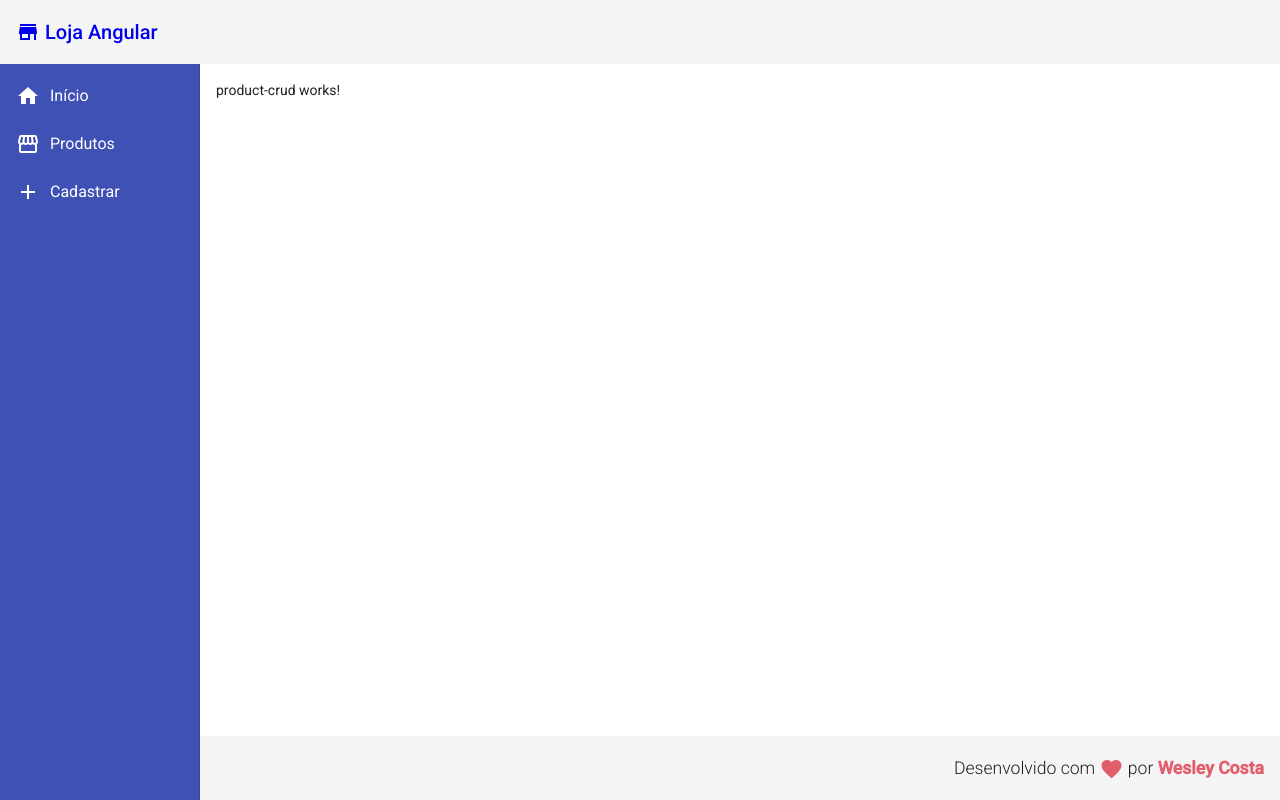
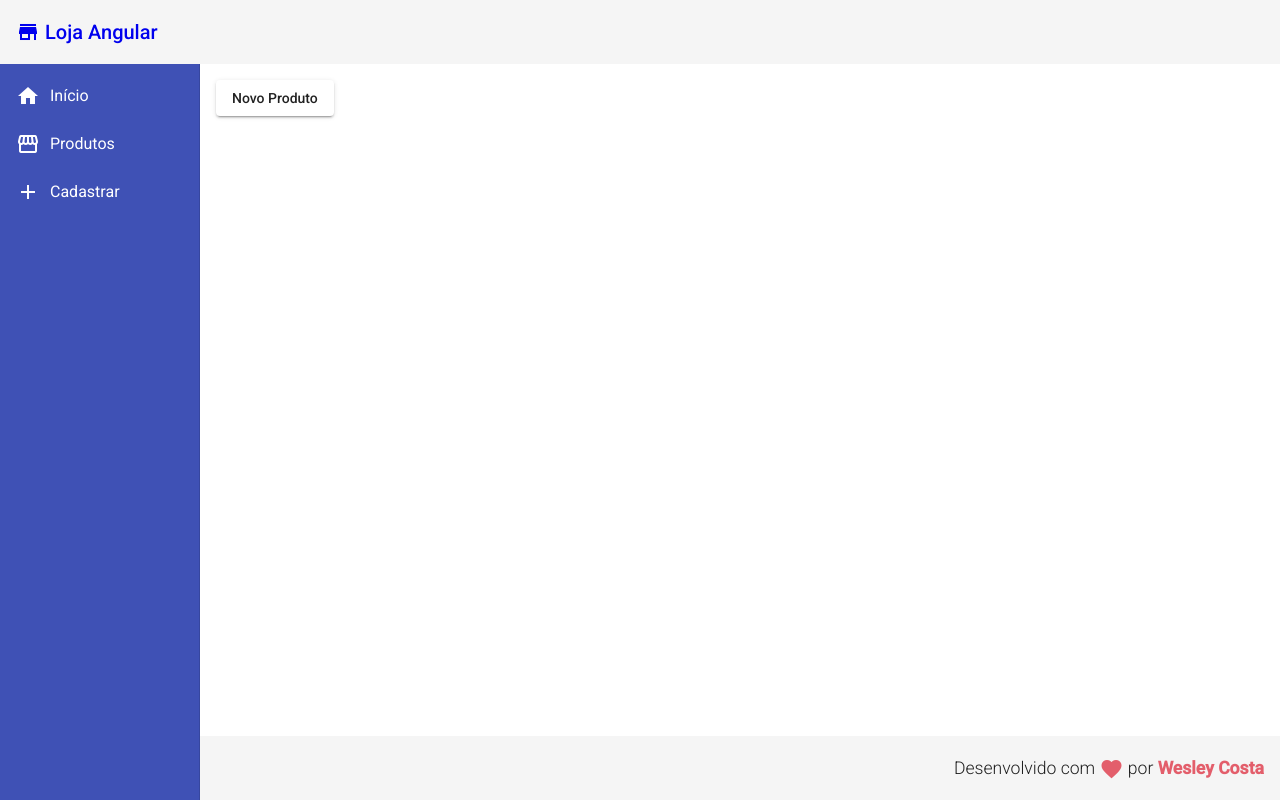
Before and after one commit to wferreiracosta/loja-angular-js, an Angular app in the folder frontend/: page /products in a window 1280 px wide. Built offline with nearby package versions, Linux system fonts and the light colour scheme.

Commit message:
Adicionado botão criar produto

```diff
--- a/frontend/src/app/app.module.ts
+++ b/frontend/src/app/app.module.ts
@@ -15,6 +15,7 @@
 import { RedDirective } from './directives/red.directive';
 import { ForDirective } from './directives/for.directive';
 import { ProductCreateComponent } from './components/products/product-create/product-create.component';
+import { MatButtonModule } from '@angular/material/button';
 
 @NgModule({
   declarations: [
@@ -35,7 +36,8 @@
     MatToolbarModule,
     MatSidenavModule,
     MatListModule,
-    MatCardModule
+    MatCardModule,
+    MatButtonModule,
   ],
   providers: [],
   bootstrap: [AppComponent]
--- a/frontend/src/app/views/product-crud/product-crud.component.html
+++ b/frontend/src/app/views/product-crud/product-crud.component.html
@@ -1 +1,3 @@
-<p>product-crud works!</p>
+<button mat-raised-button (click)="navigateToProductCreate()">
+  Novo Produto
+</button>
--- a/frontend/src/app/views/product-crud/product-crud.component.ts
+++ b/frontend/src/app/views/product-crud/product-crud.component.ts
@@ -1,5 +1,5 @@
 import { Component, OnInit } from '@angular/core';
-
+import { Router } from '@angular/router';
 @Component({
   selector: 'app-product-crud',
   templateUrl: './product-crud.component.html',
@@ -7,9 +7,13 @@
 })
 export class ProductCrudComponent implements OnInit {
 
-  constructor() { }
+  constructor(private router: Router) { }
 
   ngOnInit(): void {
   }
 
+  navigateToProductCreate(){
+    this.router.navigate(['/products/create']);
+  }
+
 }
```
